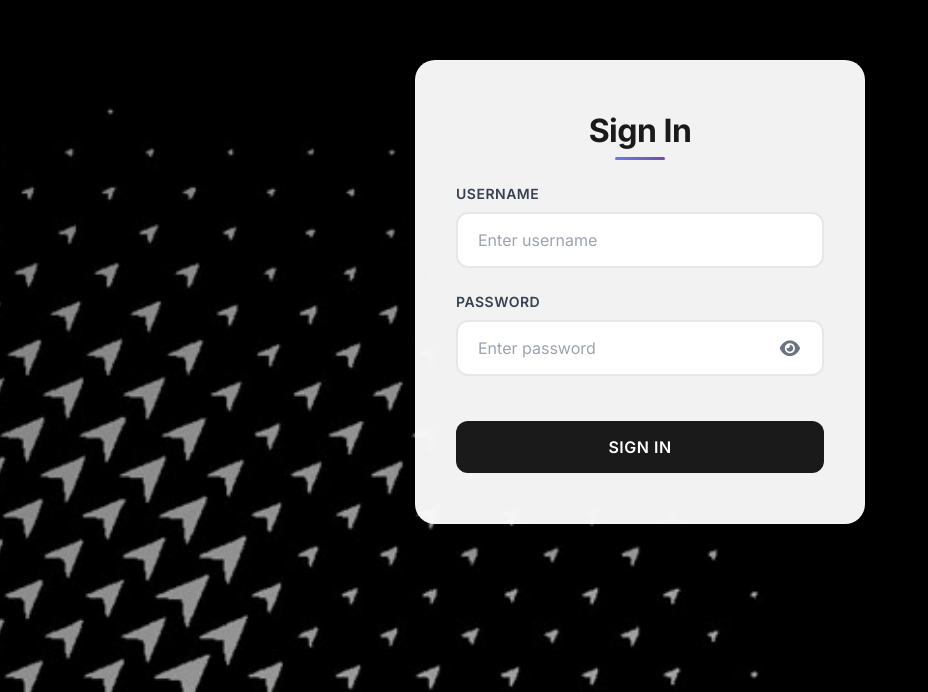
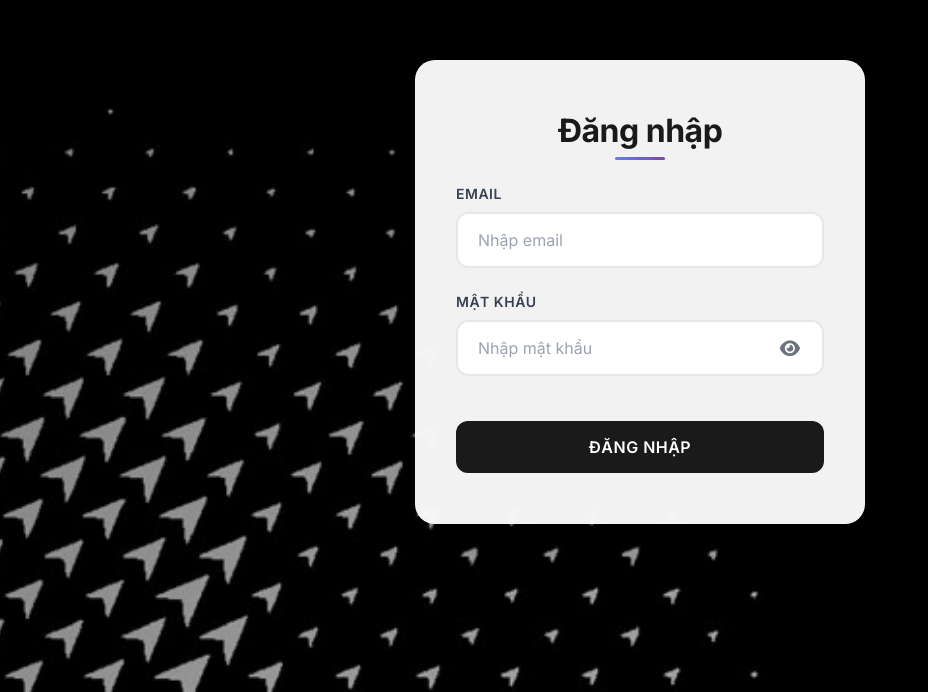
Before and after one commit to Pelu123456/EFM, a Vue app in the folder client/: page / in a window 1280 px wide. Shown: the part 108-800 px from the top of the page, without its empty margins (0-928 px from the left). Built offline with nearby package versions, Linux system fonts and the light colour scheme.

Commit message:
feat: Update LoginPage and Header components for localization and UI improvements

```diff
--- a/client/src/components/Header.vue
+++ b/client/src/components/Header.vue
@@ -26,11 +26,11 @@
         <i :class="isDarkMode ? 'fas fa-moon' : 'fas fa-sun'"></i>
       </button>
 
-      <button class="icon-btn" @click="openSettings">
+      <button class="icon-btn">
         <i class="fas fa-cog"></i>
       </button>
 
-      <button class="icon-btn notification-badge" @click="showNotifications">
+      <button class="icon-btn notification-badge" >
         <i class="fas fa-bell"></i>
       </button>
 
@@ -121,35 +121,27 @@ const toggleTheme = () => {
 }
 
 const handleSearch = () => {
-  console.log('Searching for:', searchQuery.value)
+  console.log('tìm kiếm cho :', searchQuery.value)
 }
 
 const openSettings = () => {
   showProfileMenu.value = false
-  alert('Settings panel would open here')
-}
-
-const showNotifications = () => {
-  alert('You have 3 new notifications!')
+  alert('chức năng đang phát triển')
 }
 
 const toggleProfile = () => {
   showProfileMenu.value = !showProfileMenu.value
 }
 
-const shareProfile = () => {
-  showProfileMenu.value = false
-  alert('Share profile functionality')
-}
 
 const changePassword = () => {
   showProfileMenu.value = false
-  alert('Change password functionality')
+  alert('chức năng đang phát triển')
 }
 
 const logout = () => {
   showProfileMenu.value = false
-  alert('Logout functionality')
+  alert('chức năng đang phát triển')
 }
 
 const handleClickOutside = (event) => {
--- a/client/src/views/LoginPage.vue
+++ b/client/src/views/LoginPage.vue
@@ -3,23 +3,23 @@
     <div class="input-group">
       <form class="login-form" @submit.prevent="handleLogin">
         <div class="form-header">
-          <h2>Sign In</h2>
+          <h2>Đăng nhập</h2>
         </div>
 
         <div class="form-field">
-          <label for="username">Username</label>
+          <label for="username">Email</label>
           <input
             type="text"
             id="username"
             v-model="username"
             class="form-input"
-            placeholder="Enter username"
+            placeholder="Nhập email"
             required
           />
         </div>
 
         <div class="form-field">
-          <label for="password">Password</label>
+          <label for="password">Mật Khẩu</label>
           <div class="password-input-wrapper">
             <input
               type="password"
@@ -27,7 +27,7 @@
               v-model="password"
               :type="showPassword ? 'text' : 'password'"
               class="form-input"
-              placeholder="Enter password"
+              placeholder="Nhập mật khẩu"
               required
             />
             <button
@@ -41,7 +41,7 @@
         </div>
 
         <button type="submit" class="submit-btn">
-          Sign In
+          Đăng nhập
         </button>
       </form>
     </div>
```
